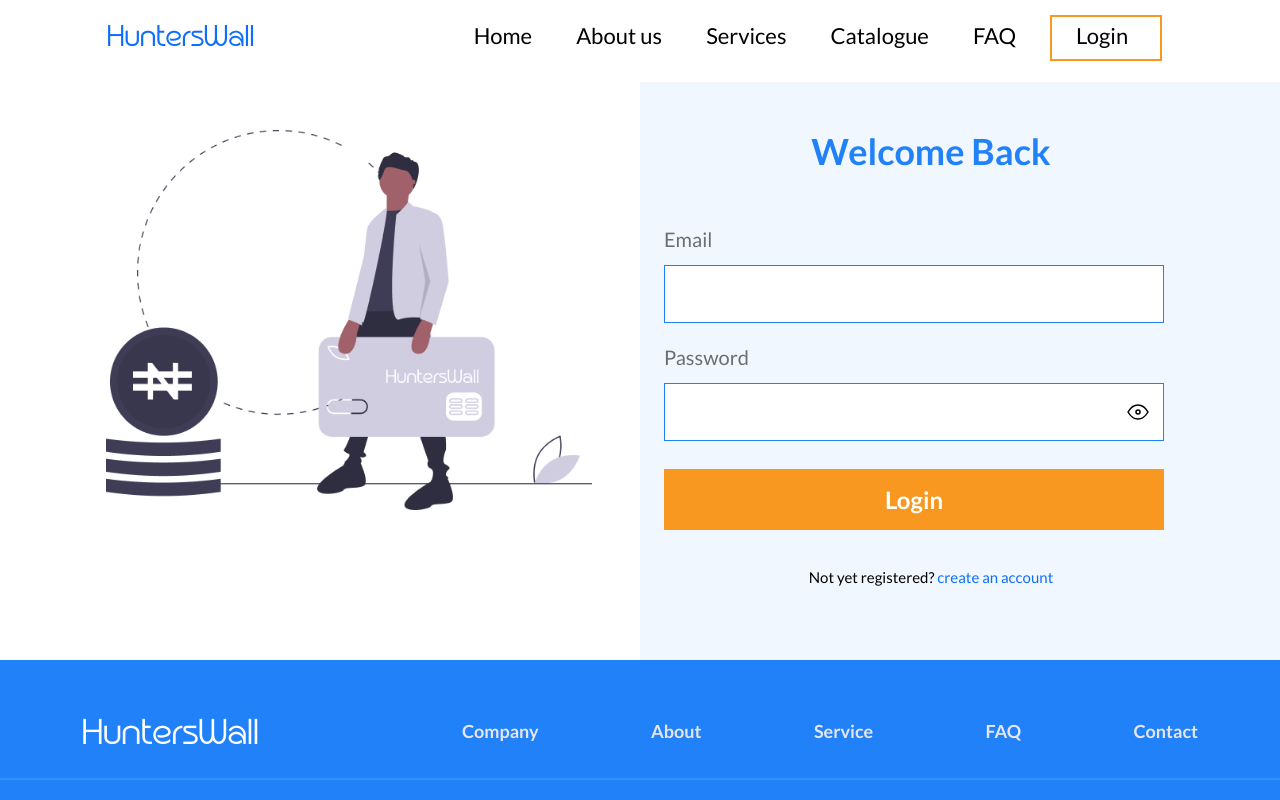
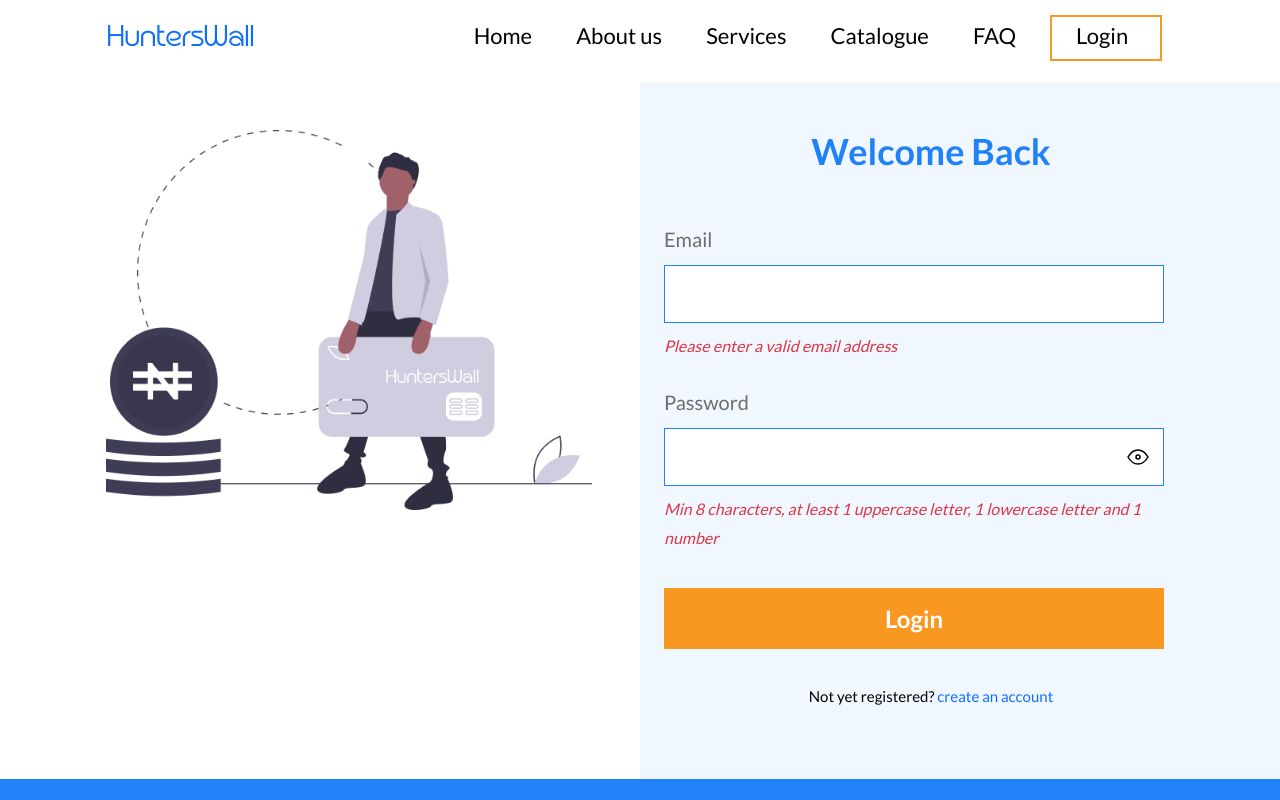
Before and after one commit to Dreezy305/HuntersWall, a Next.js app: page /login in a window 1280 px wide. Both pictures are taken after a click on the button "Login". Shown: the top 800 px of the page. Built offline with nearby package versions, Linux system fonts and the light colour scheme; no server answers.

Commit message:
validation hook

```diff
--- a/pages/login.js
+++ b/pages/login.js
@@ -59,11 +59,16 @@
   };
 
   const handleSubmit = async (data = logInData) => {
+    setLoading(true);
+
     validateEmail(data.email);
 
     validatePassword(data.password);
 
     return await auth.signIn(data).then((response) => {
+      setEmail("");
+      setPassword("");
+      setLoading(false);
       return [response, router.push("/dashboard")];
     });
   };
@@ -99,6 +104,11 @@
                     autoFocus
                     required
                   />
+                  {isEmailValid && (
+                    <p className="error-text text-danger my-2 fst-italic fs-6">
+                      Please enter a valid email address
+                    </p>
+                  )}
                 </div>
 
                 <div className="col-md-12 col-sm-6 text-start position-relative pass-wrapper">
@@ -112,6 +122,12 @@
                     autoComplete="on"
                     required
                   />
+                  {isPasswordValid && (
+                    <p className="error-text text-danger my-2 fst-italic fs-6">
+                      Min 8 characters, at least 1 uppercase letter, 1 lowercase
+                      letter and 1 number
+                    </p>
+                  )}
                   {!eyeOpen ? (
                     <>
                       <svg
@@ -172,7 +188,7 @@
                     className="px-3 py-3"
                     onClick={() => handleSubmit()}
                   >
-                    Login
+                    {loading ? "Logging In..." : "Login"}
                   </button>
                 </div>
                 <div className="col-md-12 col-sm-6 text-start createAcc_terms d-flex flex-row align-items-baseline justify-content-between py-2">
```
